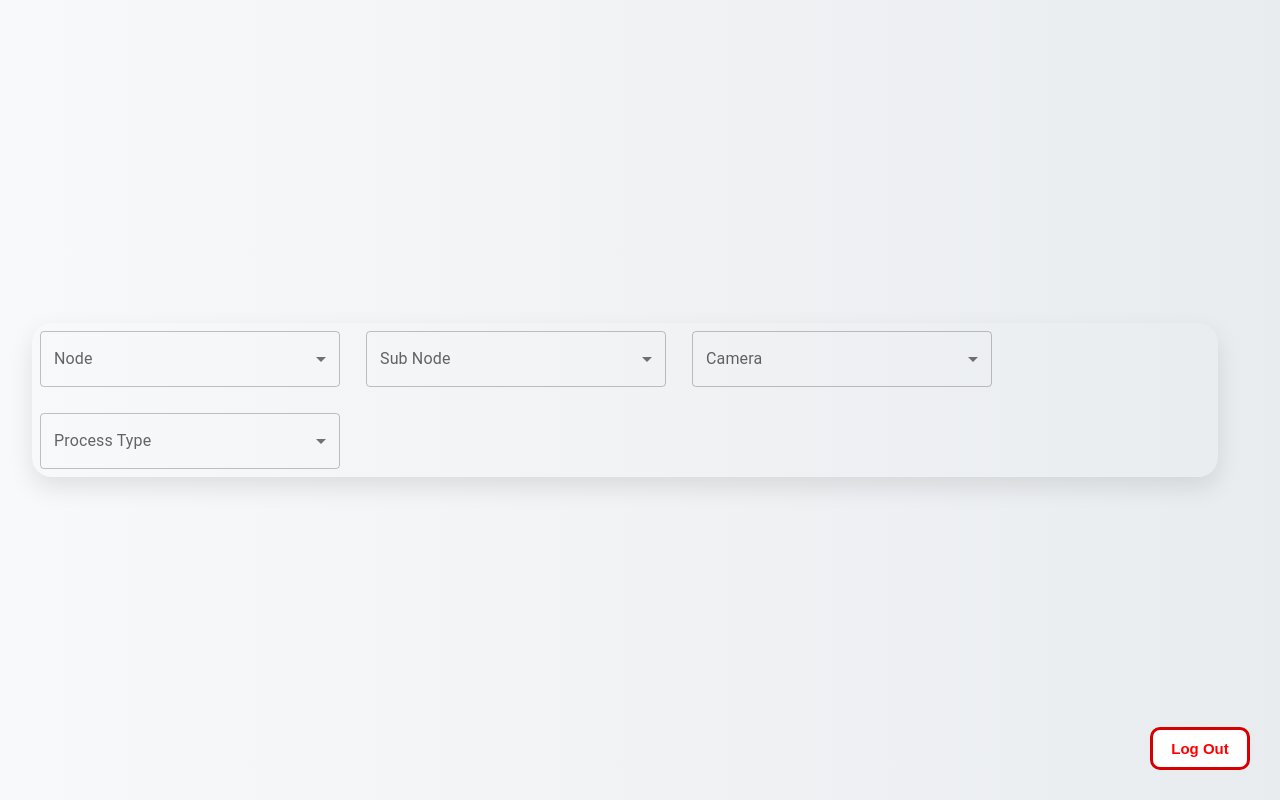
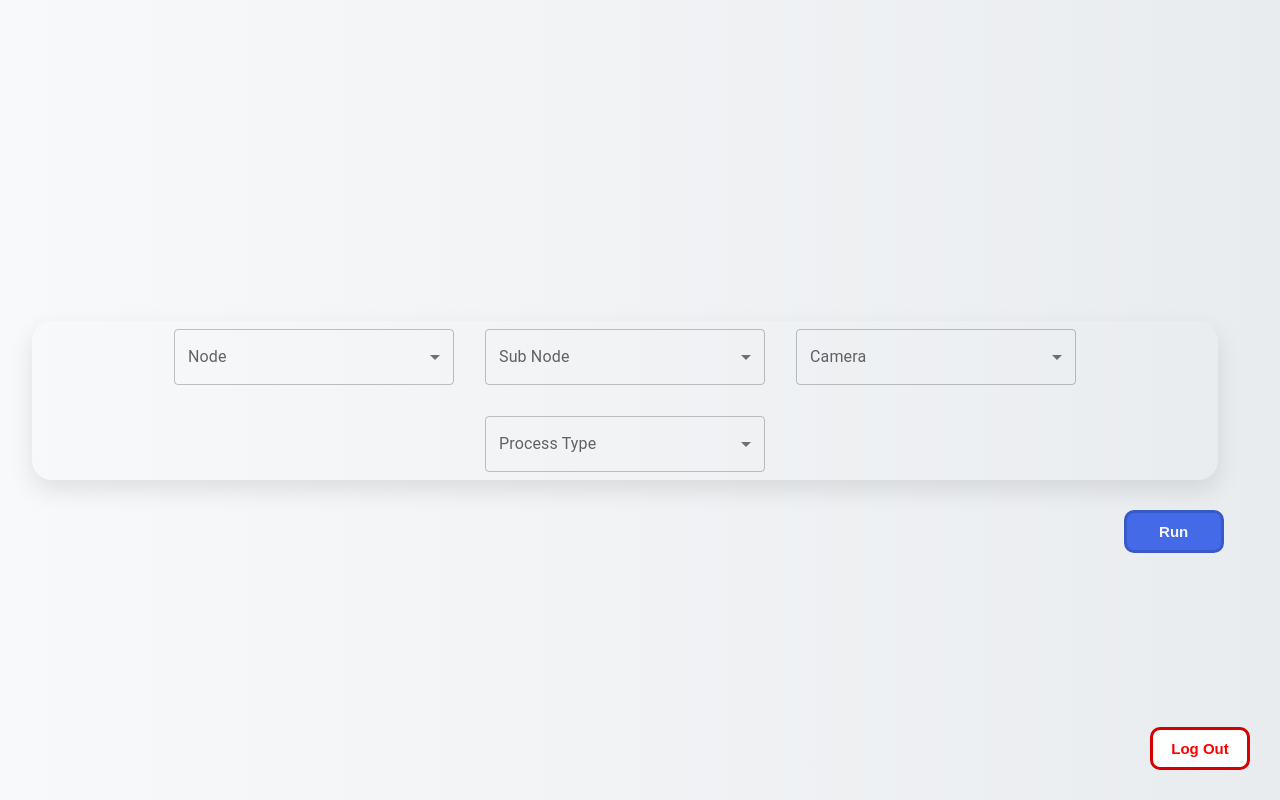
Before and after one commit to batuhanissd/python-scripting-app-frontend, a React (Vite) app: page / in a window 1280 px wide. Built offline with nearby package versions, Linux system fonts and the light colour scheme; sample sign-in values are in the browser's storage.

Commit message:
Token-based login process completed.

```diff
--- a/src/components/ComboBoxForm.jsx
+++ b/src/components/ComboBoxForm.jsx
@@ -1,14 +1,6 @@
 import * as React from 'react';
-import { useTheme } from '@mui/material/styles';
-import Box from '@mui/material/Box';
-import OutlinedInput from '@mui/material/OutlinedInput';
-import InputLabel from '@mui/material/InputLabel';
-import MenuItem from '@mui/material/MenuItem';
-import FormControl from '@mui/material/FormControl';
-import Select from '@mui/material/Select';
-import Chip from '@mui/material/Chip';
-import IconButton from '@mui/material/IconButton';
 import CancelIcon from '@mui/icons-material/Cancel';
+import { FormControl, InputLabel, MenuItem, Select, OutlinedInput, Chip, IconButton, Box } from "@mui/material";
 
 const ITEM_HEIGHT = 48;
 const ITEM_PADDING_TOP = 8;
@@ -21,7 +13,8 @@ const MenuProps = {
     },
 };
 
-export default function ComboBoxForm({ title, options }) {
+//export default function ({ title, options, value, onChange, multipleChoice = false }) {
+export default function ({ title, options, multipleChoice = false }) {
     //const theme = useTheme();
     const [selectedItems, setSelectedItems] = React.useState([]);
 
@@ -39,14 +32,14 @@ export default function ComboBoxForm({ title, options }) {
     return (
         <div>
 
-            <FormControl sx={{ m: 1, width: 300 }}>
+            <FormControl sx={{ m: 1, width: 280, flexGrow: 1 }}>
                 <InputLabel id="multi-select-label">{title}</InputLabel>
                 <Select
                     labelId="multi-select-label"
                     id="multi-select"
-                    multiple
                     value={selectedItems}
                     onChange={handleChange}
+                    multiple={multipleChoice}
                     input={<OutlinedInput id="select-multiple-chip"
                         label={title}
                     />}
@@ -78,26 +71,3 @@ export default function ComboBoxForm({ title, options }) {
         </div>
     );
 }
-
-
-
-
-
-
-// import React from "react";
-// import "./ComboBoxForm.css";
-
-// const ComboBoxForm = ({ label, options }) => {
-//     return (
-//         <div className="combo-box">
-//             <label>{label}</label>
-//             <select>
-//                 {options.map((option, index) => (
-//                     <option key={index} value={option}>{option}</option>
-//                 ))}
-//             </select>
-//         </div>
-//     );
-// };
-
-// export default ComboBoxForm;
--- a/src/pages/FormMotorcycle/FormMotorcycle.jsx
+++ b/src/pages/FormMotorcycle/FormMotorcycle.jsx
@@ -1,5 +1,5 @@
 import React, { useEffect } from "react";
-import ComboBox from "../../components/ComboBoxForm";
+import ComboBox from "../../components/ComboboxForm";
 import Node from "../../CameraList/node";
 import SubNode from "../../CameraList/subnode";
 import Camera from "../../CameraList/camera";
@@ -17,6 +17,7 @@ const FormMotorcycle = ({ setIsAuthenticated }) => {
     }, []);
     document.title = "Motorcycle Process";
 
+
     const handleLogout = (e) => {
         e.preventDefault();
         setIsAuthenticated(false);
@@ -29,11 +30,15 @@ const FormMotorcycle = ({ setIsAuthenticated }) => {
         <div className="container">
             <div className="form-container">
 
-                <ComboBox title="Node" options={Node} />
-                <ComboBox title="Sub Node" options={SubNode} />
-                <ComboBox title="Camera" options={Camera} />
+                <ComboBox title="Node" options={Node} multipleChoice={true} />
+                <ComboBox title="Sub Node" options={SubNode} multipleChoice={true} />
+                <ComboBox title="Camera" options={Camera} multipleChoice={true} />
                 <ComboBox title="Process Type" options={ProcessType} />
 
+            </div>
+
+            <div className="run">
+                <button>Run</button>
             </div>
 
             <div className="logout">
--- a/src/pages/FormMotorcycle/FormMotorcyclePage.css
+++ b/src/pages/FormMotorcycle/FormMotorcyclePage.css
@@ -7,19 +7,31 @@ body.formmotorcycle-page {
     min-height: 100vh;
     /* Tüm ekranı kapla */
     box-sizing: border-box;
+    margin: 0;
+    padding: 0;
 }
 
 .form-container {
     display: flex;
+    justify-content: center;
     flex-wrap: nowrap;
-    gap: 10px;
+    gap: 15px;
     border-radius: 20px;
     box-shadow: 0 10px 25px rgba(0, 0, 0, 0.1);
     width: 100%;
+    margin: 0 auto;
+}
+
+.container {
+    display: flex;
+    justify-content: center;
+    width: 100%;
+    max-width: 100%;
+    position: relative;
 }
 
 /* Küçük ekranlarda combobox'ları alt alta al */
-@media (max-width: 1300px) {
+@media (max-width: 1400px) {
     .form-container {
         flex-wrap: wrap;
     }
@@ -39,3 +51,36 @@ body.formmotorcycle-page {
     bottom: 30px;
     right: 30px;
 }
+
+.logout button:hover {
+    transform: scale(1.1);
+    box-shadow: 0 6px 12px rgba(0, 0, 0, 0.2);
+}
+
+.run {
+    display: flex;
+    justify-content: right;
+    position: absolute;
+    /* Form container'ından bağımsız konumlandırma */
+    top: calc(100% + 30px);
+    right: 2%;
+    /* Container'ın hemen altına 30px mesafe */
+}
+
+.run button {
+    width: 100px;
+    padding: 10px 12px;
+    background: #446ae7;
+    color: #f6f6f6;
+    font-size: 15px;
+    border: 3px solid #385ac9;
+    border-radius: 10px;
+    cursor: pointer;
+    font-weight: bold;
+    box-sizing: border-box;
+}
+
+.run button:hover {
+    transform: scale(1.1);
+    box-shadow: 0 6px 12px rgba(0, 0, 0, 0.2);
+}
--- a/src/pages/SignIn/SignIn.jsx
+++ b/src/pages/SignIn/SignIn.jsx
@@ -10,13 +10,39 @@ const SignIn = ({ setIsAuthenticated }) => {
         document.body.className = "signin-page";
     }, []);
 
-    const handleSignIn = (e) => {
-        e.preventDefault(); // Sayfanın yeniden yüklenmesini engeller.
-        setIsAuthenticated(true); //Giriş işlemi başarılı
-        localStorage.setItem("isAuthenticated", "true");
-        navigate("/formmotorcycle", { replace: true });
-        //navigate("/motorcycle", { replace: true }); // Geri butonu çalışmaz.
+    const handleSignIn = async (e) => {
+        e.preventDefault();
+
+        const username = document.getElementById("entryUsername").value;
+        const password = document.getElementById("entryPassword").value;
+
+        try {
+            const response = await fetch("https://pts.mangobulut.com/apib/auth/login", {
+                method: "POST",
+                headers: {
+                    "Content-Type": "application/json"
+                },
+                body: JSON.stringify({ username, password })
+            });
+            const data = await response.json();
+
+
+            if (!response.ok) {// Hata durumununda alert verir ve kodun devam etmesini engeller.
+
+                alert(data.message === "Invalid credentials" ? "Invalid username and password!" : data.message || "Sign in failed!");
+                return;
+            }
+
+            localStorage.setItem("token", data.accessToken); // Tokeni localStorage'a kaydeder.
+            setIsAuthenticated(true);
+            navigate("/formmotorcycle", { replace: true });
+
+
+        } catch (error) {
+            alert(error.message);
+        }
     };
+
 
     return (
         <div className='signIn-container'>
```
Also changed, not shown: 1 other file (tests, documents, lock files or other folders).
